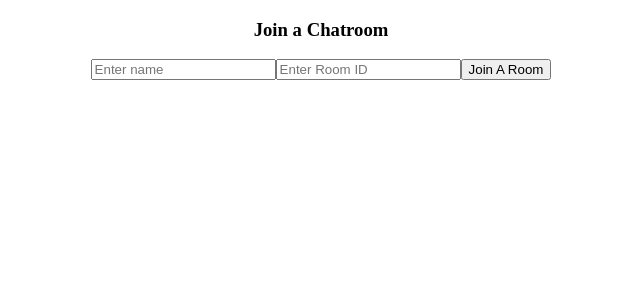
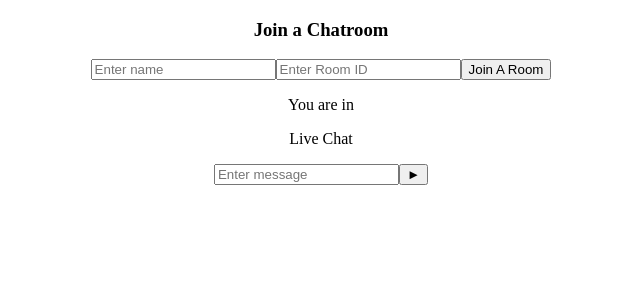
Before and after one commit to kyledeguzmanx/fDev-webApp-Socket, a React (Create React App) app in the folder client/: page / in a window 1280 px wide. Shown: the top 300 px of the page, without its empty margins (319-959 px from the left). Built offline with nearby package versions, Linux system fonts and the light colour scheme; no server answers.

Commit message:
working chatroom

```diff
--- a/client/src/App.js
+++ b/client/src/App.js
@@ -1,6 +1,7 @@
 import './App.css';
 import io from 'socket.io-client';
 import {useState} from 'react';
+import Chat from './Components/Chat'
 
 const socket = io.connect("http://localhost:3001")
 
@@ -19,6 +20,8 @@
       <input type="text" placeholder="Enter name" onChange = {(event) => {setUsername(event.target.value);}}></input>
       <input type="text" placeholder="Enter Room ID" onChange = {(event) => {setRoom(event.target.value);}}></input>
       <button onClick={joinRoom}>Join A Room</button>
+
+      <Chat socket={socket} username={username} room={room}/>
     </div>
   );
 }
--- /dev/null
+++ b/client/src/Components/Chat.jsx
@@ -0,0 +1,40 @@
+import React, { useState, useEffect } from 'react';
+
+
+function Chat({socket, username, room}){
+    const [currentMessage, setCurrentMessage] = useState("");
+    const SendMessage = async () => {
+        if(currentMessage !== ""){
+            const messageData = {
+                room: room,
+                author: username,
+                message: currentMessage,
+                time: new Date(Date.now()).getHours() + ":"  + new Date(Date.now()).getMinutes()
+            }
+            await socket.emit("send_message", messageData);
+        }
+    };
+    useEffect(() => {
+        socket.on("receive_message", (data) => {
+            console.log(data);
+        })
+
+    }, [socket]);
+    return(
+        <div>
+            <p> You are in {username}</p>
+            <div className="chat-header">
+                <p> Live Chat</p>
+            </div>
+            <div className="chat-body">
+
+            </div>
+            <div className="chat-footer">
+                <input type="text" placeholder="Enter message" onChange={(event) => {setCurrentMessage(event.target.value)}}></input>
+                <button onClick={SendMessage}>&#9658;</button>
+            </div>
+        </div>
+    )
+}
+
+export default Chat;
```
Also changed, not shown: 1 other file (tests, documents, lock files or other folders).
